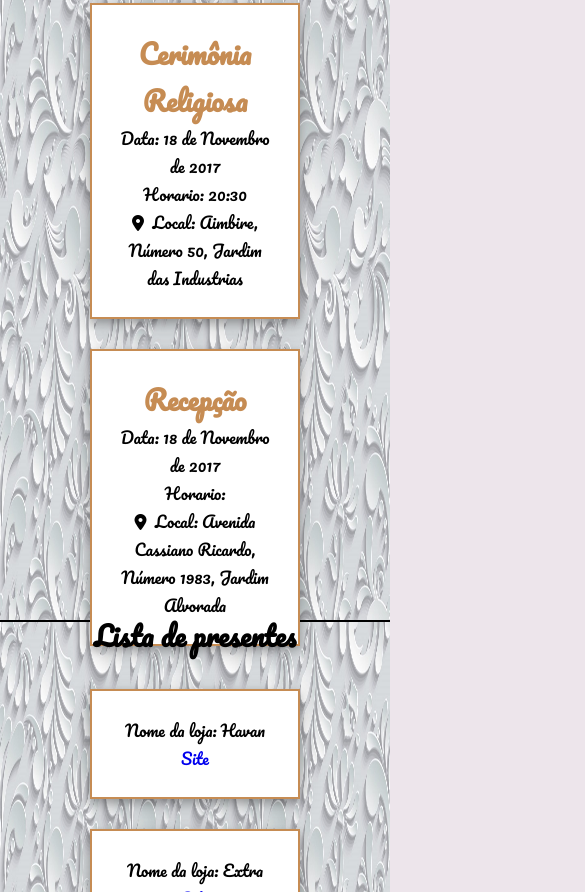
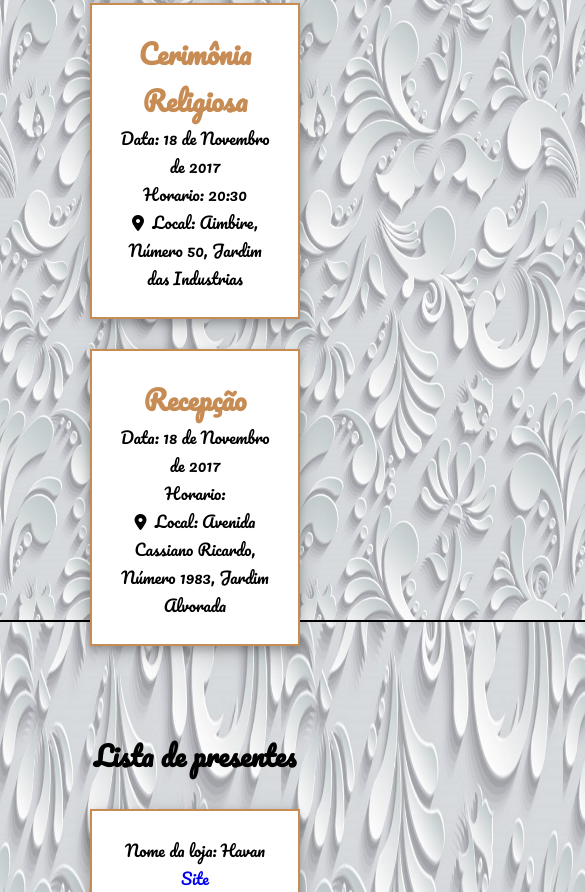
Before and after one commit to daniferrari/daniferrari.github.io, a plain HTML site: page index.html in a window 390 px wide. Shown: the part 1108-2000 px from the top of the page, 585 px wide, since content can reach past the window. Drawn offline with nearby package versions, Linux system fonts and the light colour scheme.

Commit message:
estrutura de desk pequeno pronto

```diff
--- a/style.css
+++ b/style.css
@@ -165,9 +165,9 @@ footer .fa-heart { color: red; }
 
 	/* div principais */
 
-	.conteudo { position: relative; top: 30px; max-width: none; width: 100%; }
+	.conteudo { position: relative; max-width: none; width: 100vw; }
 
-	.partes { min-height: 100vh;  max-height: none; width: 100%; }
+	.partes { min-height: 100vh;  max-height: none; width: 100vh; height: 1800px;   }
 
 	/* Slider mobile */
 
```
